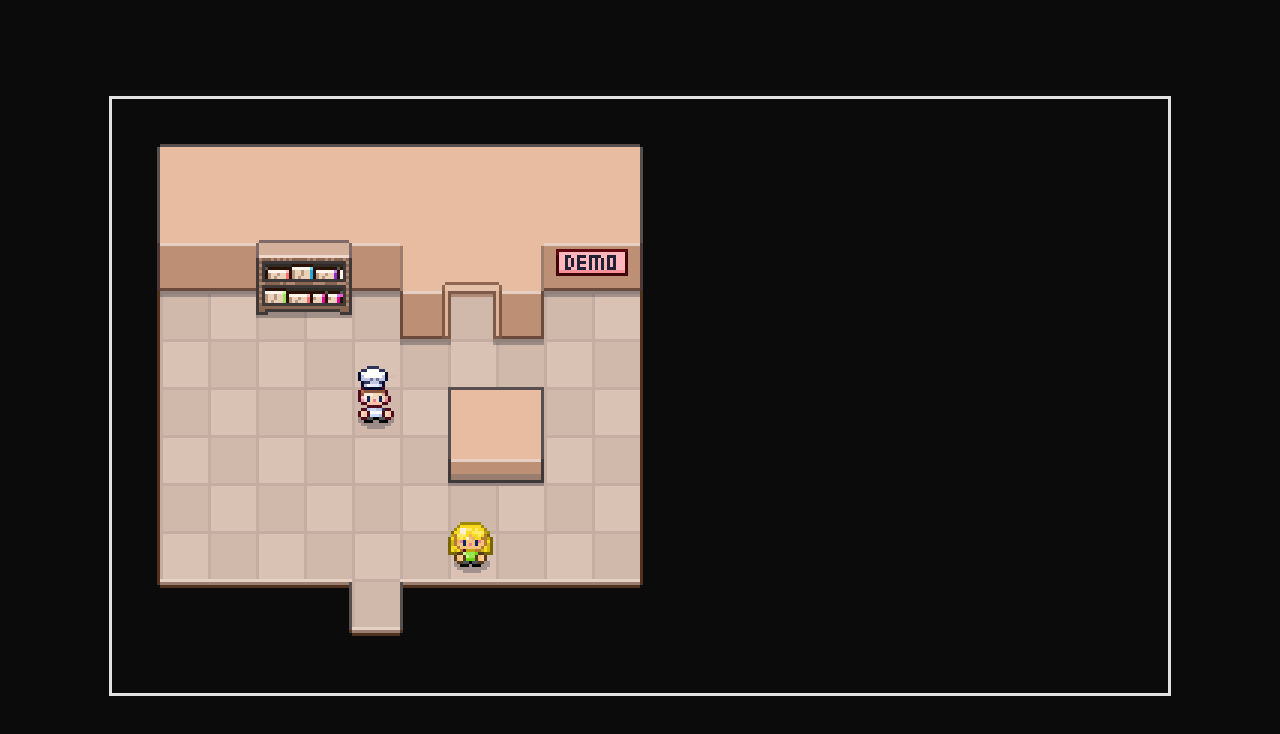
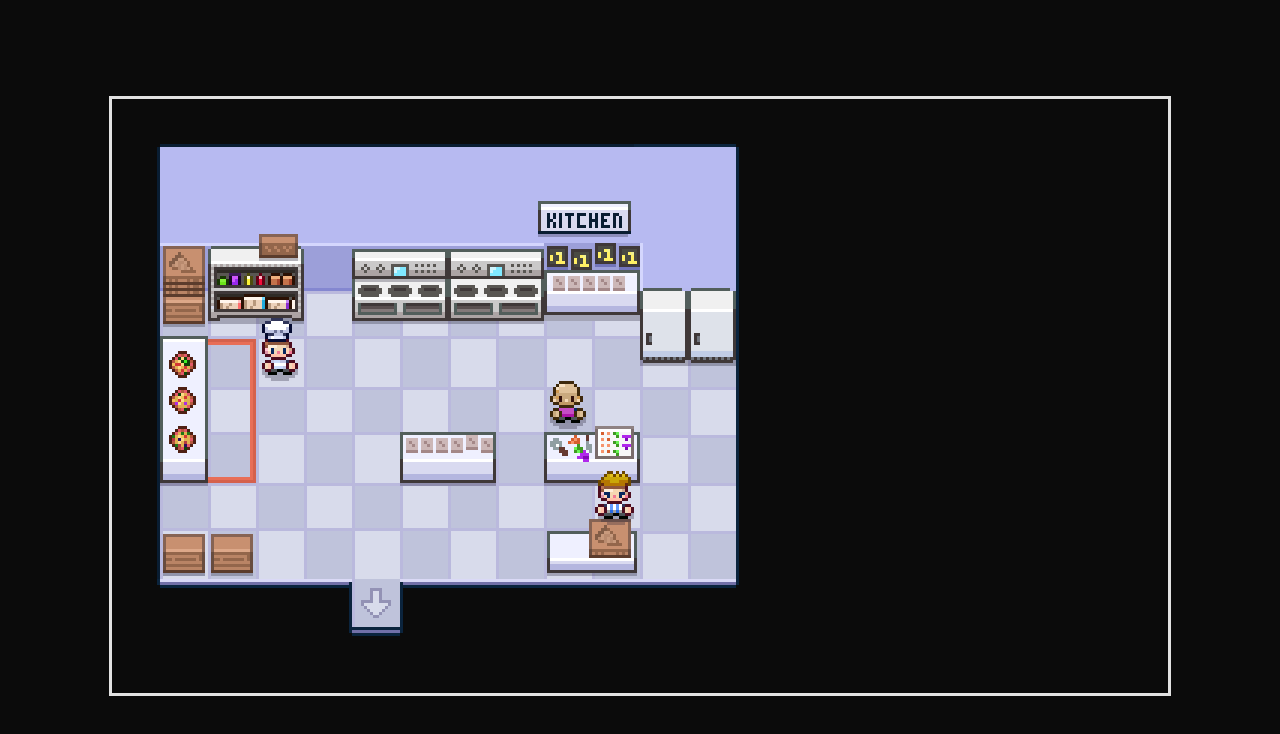
Before and after one commit to DylanMoreau/Pizza-Legends-Follow-Along, a plain HTML site: page index.html in a window 1280 px wide. Drawn offline with Linux system fonts and the light colour scheme.

Commit message:
Chapter 3: Overworld Maps and Game Loop

```diff
--- a/Overworld.js
+++ b/Overworld.js
@@ -3,32 +3,36 @@ class Overworld {
         this.element = config.element;
         this.canvas = this.element.querySelector(".gameCanvas");
         this.ctx = this.canvas.getContext("2d");
+        this.map = null;
+    }
+
+    startGameLoop() {
+        const step = () => {
+
+            // Clear Canvas For Redraw
+            this.ctx.clearRect(0, 0, this.canvas.width, this.canvas.height);
+
+            //Draw Lower Layer
+            this.map.drawLowerImage(this.ctx);
+
+            //Draw Game Objects
+            Object.values(this.map.gameObjects).forEach((object) => {
+                object.sprite.draw(this.ctx);
+            })
+
+            //Draw Upper Layer
+            this.map.drawUpperImage(this.ctx);
+
+            requestAnimationFrame(() => {
+                step();
+            })
+        }
+        step();
     }
 
     init() {
-        // map demo
-        const image = new Image();
-        image.onload = () => {
-            this.ctx.drawImage(image, 0, 0)
-        }
-        image.src = 'images/maps/DemoLower.png';
+        this.map = new OverworldMap(window.OverworldMaps.Kitchen)
 
-       // Place Game Objects
-        const hero = new GameObject({
-            x: 5,
-            y: 6
-        })
-
-        const npc1 = new GameObject({
-            x: 7,
-            y: 9,
-            src: 'images/characters/people/npc1.png'
-        })
-
-        setTimeout(() => {
-            hero.sprite.draw(this.ctx);
-            npc1.sprite.draw(this.ctx);
-        }, 200)
-
+        this.startGameLoop();
     }
 }
--- /dev/null
+++ b/OverworldMap.js
@@ -0,0 +1,56 @@
+class OverworldMap {
+    constructor(config) {
+        this.gameObjects = config.gameObjects;
+
+        this.lowerImage = new Image();
+        this.lowerImage.src = config.lowerSrc;
+
+        this.upperImage = new Image()
+        this.upperImage.src = config.upperSrc;
+    }
+
+    drawLowerImage(ctx) {
+        ctx.drawImage(this.lowerImage, 0, 0)
+    }
+    drawUpperImage(ctx) {
+        ctx.drawImage(this.upperImage, 0, 0)
+    }
+}
+
+window.OverworldMaps = {
+    DemoRoom: {
+        lowerSrc: 'images/maps/DemoLower.png',
+        upperSrc: 'images/maps/DemoUpper.png',
+        gameObjects: {
+            hero: new GameObject({
+                x: 5,
+                y: 5,
+            }),
+           npc1: new GameObject({
+                x: 7,
+                y: 9,
+                src: 'images/characters/people/npc1.png'
+           })
+        }
+    },
+    Kitchen: {
+        lowerSrc: 'images/maps/KitchenLower.png',
+        upperSrc: 'images/maps/KitchenUpper.png',
+        gameObjects: {
+            hero: new GameObject({
+                x: 3,
+                y: 5,
+            }),
+           npcA: new GameObject({
+                x: 9,
+                y: 6,
+                src: 'images/characters/people/npc2.png'
+           }),
+           npcB: new GameObject({
+                x: 10,
+                y: 8,
+                src: 'images/characters/people/npc3.png'
+           }),
+        }
+    },
+}
--- a/index.html
+++ b/index.html
@@ -16,6 +16,7 @@
         <script src="Overworld.js"></script>
         <script src="GameObject.js"></script>
         <script src="Sprite.js"></script>
+        <script src="OverworldMap.js"></script>
         <script src="init.js"></script>
     </body>
 </html>
```
